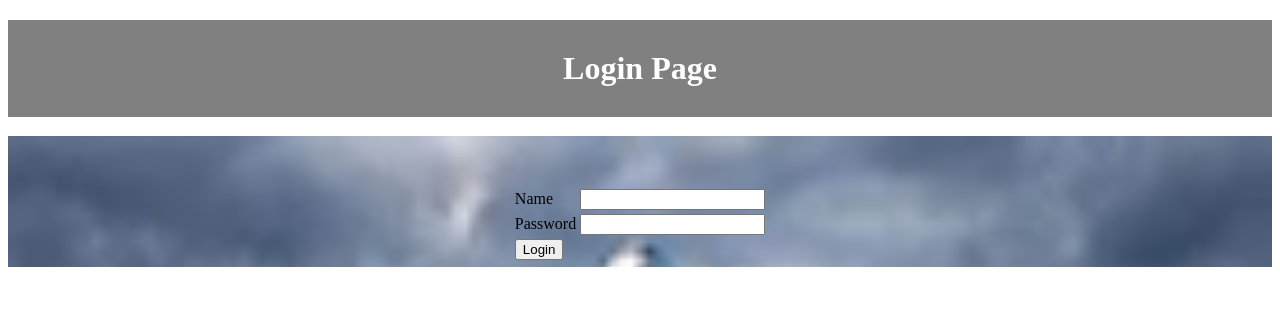
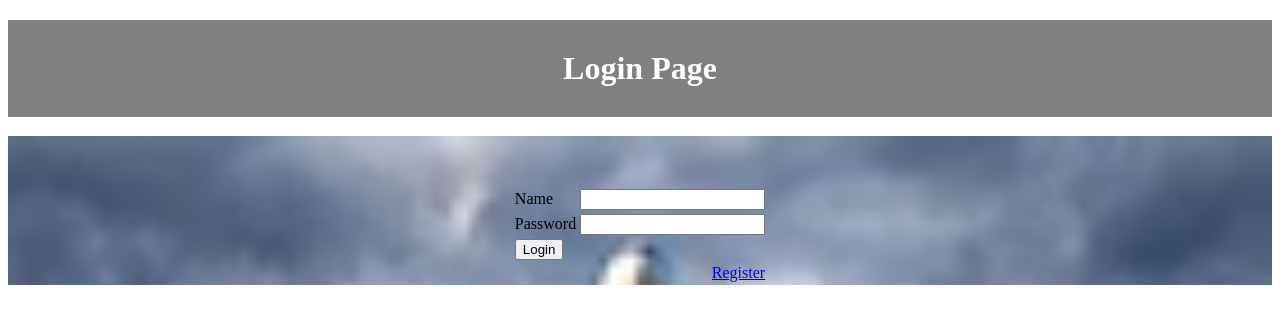
Before and after one commit to soumya787/FlightReservationSystem, a Django app: page / in a window 1280 px wide. Shown: the top 324 px of the page. Run offline with Django 3.2, Linux system fonts and the light colour scheme.

Commit message:
second commit

```diff
--- a/templates/login.html
+++ b/templates/login.html
@@ -41,7 +41,7 @@
         </tr>
         <tr>
             <td colspan="2" align="right">
-                <a href=""></a>
+                <a href="{% url 'reg' %}">Register</a>
             </td>
         </tr>
     </table>
```
